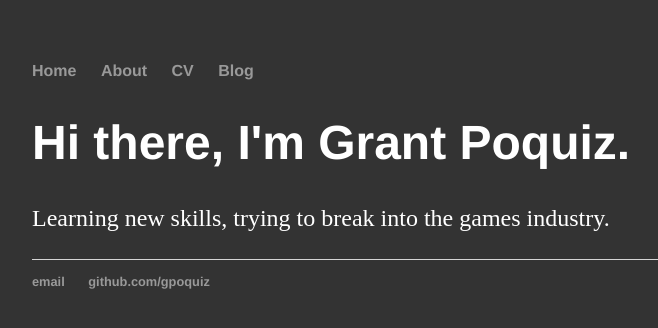
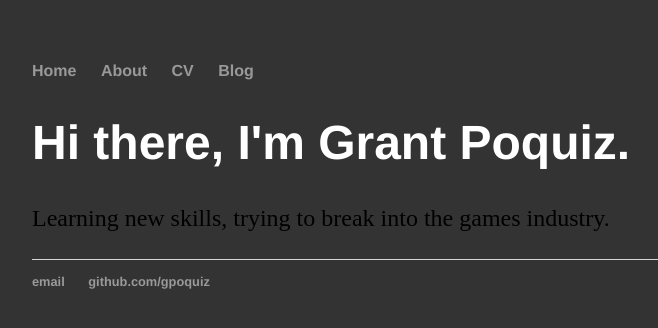
Before and after one commit to gpoquiz/gpoquiz.github.io, a Jekyll site: the page built from index.html, in a window 1280 px wide. Shown: the top 328 px of the page, without its empty margins (160-818 px from the left). Built offline with Jekyll 4.4.1, drawn with Linux system fonts in a browser that asks for light colours.

Commit message:
Update main.css

```diff
--- a/css/main.css
+++ b/css/main.css
@@ -3,7 +3,7 @@
 a { text-decoration: none; color: #999; }
 a:hover { text-decoration: underline; }
 
-p, ul { font-size: 1.5em; line-height: 1.4em; color: #FFF; }
+p, ul { font-size: 1.5em; line-height: 1.4em; }
 
 h1, h2, h3, h4 { font-family: 'Helvetica', 'Arial', 'Sans-Serif'; color: #FFF}
 h1 { font-size: 3em;  }
```
